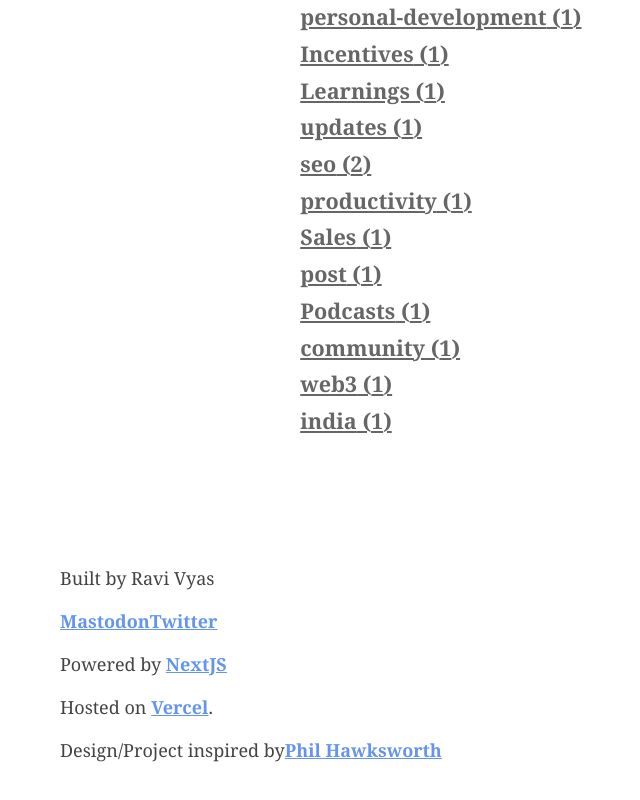
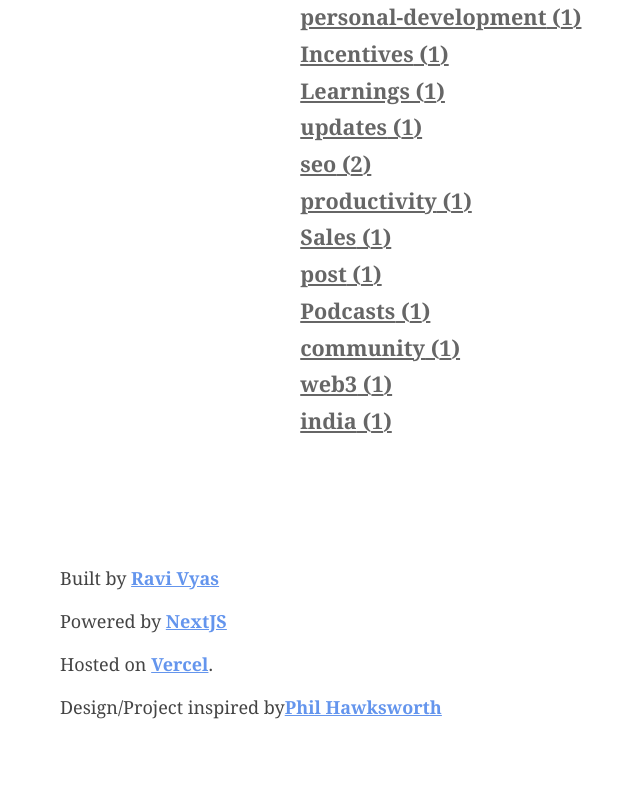
Before and after one commit to ravivyas84/nextjs-blog, a Next.js app: page /tag in a window 1280 px wide. Shown: the part 948-1748 px from the top of the page, without its empty margins (198-838 px from the left). Built offline with nearby package versions, Linux system fonts and the light colour scheme.

Commit message:
Update Footer.tsx
updated footer again

```diff
--- a/components/footers/Footer.tsx
+++ b/components/footers/Footer.tsx
@@ -4,11 +4,7 @@ export default function Footer() {
   return (
     <div className={styles.container}>
       <p>
-        Built by Ravi Vyas
-      </p>
-      <p>
-        <a rel="me" href="https://mastodon.social/@ravi">Mastodon</a>
-        <a href="https://twitter.com/ravivyas84">Twitter</a>
+        Built by <a rel="me" href="https://mastodon.social/@ravi">Ravi Vyas</a>
       </p>
       <p>
         Powered by <a href="https://nextjs.org/">NextJS</a>
```
